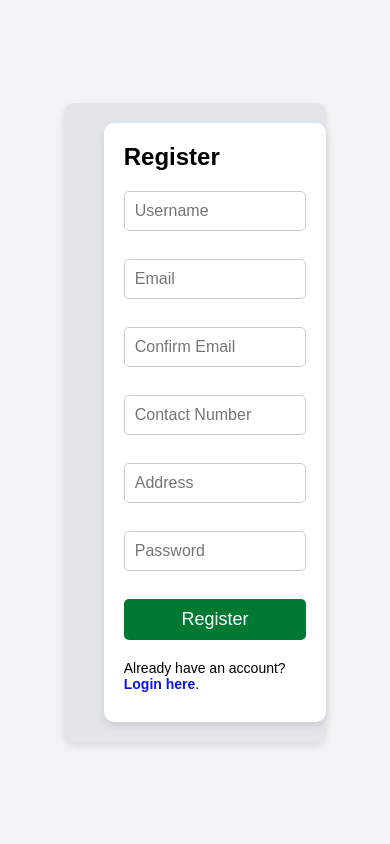
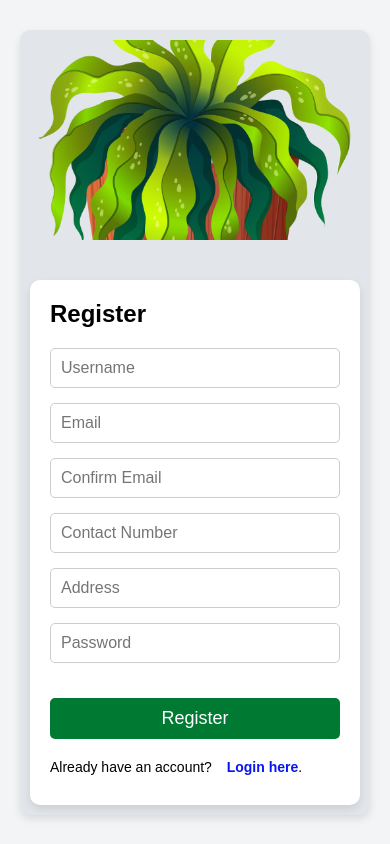
Before and after one commit to sumudu-k/AgroMart---Connecting-Farmers-and-Nurseries, a PHP site: page /register.php in a window 390 px wide. Shown: the part 125-969 px from the top of the page. Run offline with PHP 8.4, Linux system fonts and the light colour scheme; some libraries are stand-ins or nearby versions.

Commit message:
changed css to make register page responsive

```diff
--- a/register.php
+++ b/register.php
@@ -86,7 +86,8 @@ if (isset($_POST['register'])) {
             padding: 20px;
             border-radius: 10px;
             box-shadow: 0 4px 8px rgba(0, 0, 0, 0.1);
-            width: 75%;
+            width: 100%;
+            max-width: 1200px;
         }
 
         .plant-image {
@@ -100,7 +101,6 @@ if (isset($_POST['register'])) {
 
         .register-form {
             flex: 1;
-            max-width: 100%;
             padding: 20px;
             background-color: #fff;
             border-radius: 10px;
@@ -112,27 +112,29 @@ if (isset($_POST['register'])) {
             margin-bottom: 20px;
         }
 
-        .register-form form {
-            display: flex;
-            flex-direction: column;
-            gap: 5px;
-        }
-
         .register-form input {
+            width: 100%;
             padding: 10px;
             font-size: 16px;
             border: 1px solid #ccc;
             border-radius: 5px;
+            margin-bottom: 15px;
+        }
+
+        input:focus {
+            outline: none;
+            border-color: #007a33;
         }
 
         .register-form button {
+            width: 100%;
             background-color: #007a33;
             color: #fff;
             padding: 10px;
+            margin: 20px 0 10px;
             font-size: 18px;
             border: none;
             border-radius: 5px;
-            margin-bottom: 10px;
             cursor: pointer;
             transition: background-color 0.3s;
         }
@@ -152,6 +154,68 @@ if (isset($_POST['register'])) {
             color: #0917ee;
             font-weight: bold;
         }
+
+        .link:hover {
+            text-decoration: underline;
+        }
+
+        /* Mobile Devices (319px - 480px) */
+        @media (max-width: 480px) {
+            .register-container {
+                flex-direction: column;
+                align-items: center;
+                width: 100%;
+                padding: 10px;
+            }
+
+            .plant-image {
+                width: 100%;
+                height: 200px;
+                min-height: 200px;
+                margin-bottom: 20px;
+            }
+
+            .register-form {
+                width: 100%;
+            }
+        }
+
+        /* iPads and Tablets (481px - 1200px) */
+        @media (min-width: 481px) and (max-width: 1200px) {
+            .register-container {
+                flex-direction: row;
+                width: 90%;
+                padding: 15px;
+            }
+
+            .plant-image {
+                width: 50%;
+                min-height: 300px;
+            }
+
+            .register-form {
+                width: 50%;
+            }
+        }
+
+        /* Laptops and Desktops (1201px and more) */
+        @media (min-width: 1201px) {
+            .register-container {
+                flex-direction: row;
+                width: 70%;
+                gap: 30px;
+            }
+
+            .plant-image {
+                width: 45%;
+                min-height: 400px;
+            }
+
+            .register-form {
+                width: 55%;
+            }
+        }
+
     </style>
 
 </head>
```
Also changed, not shown: home.php (+5 -8 lines), images/login image.jpg (deleted), images/login image.png (deleted).
